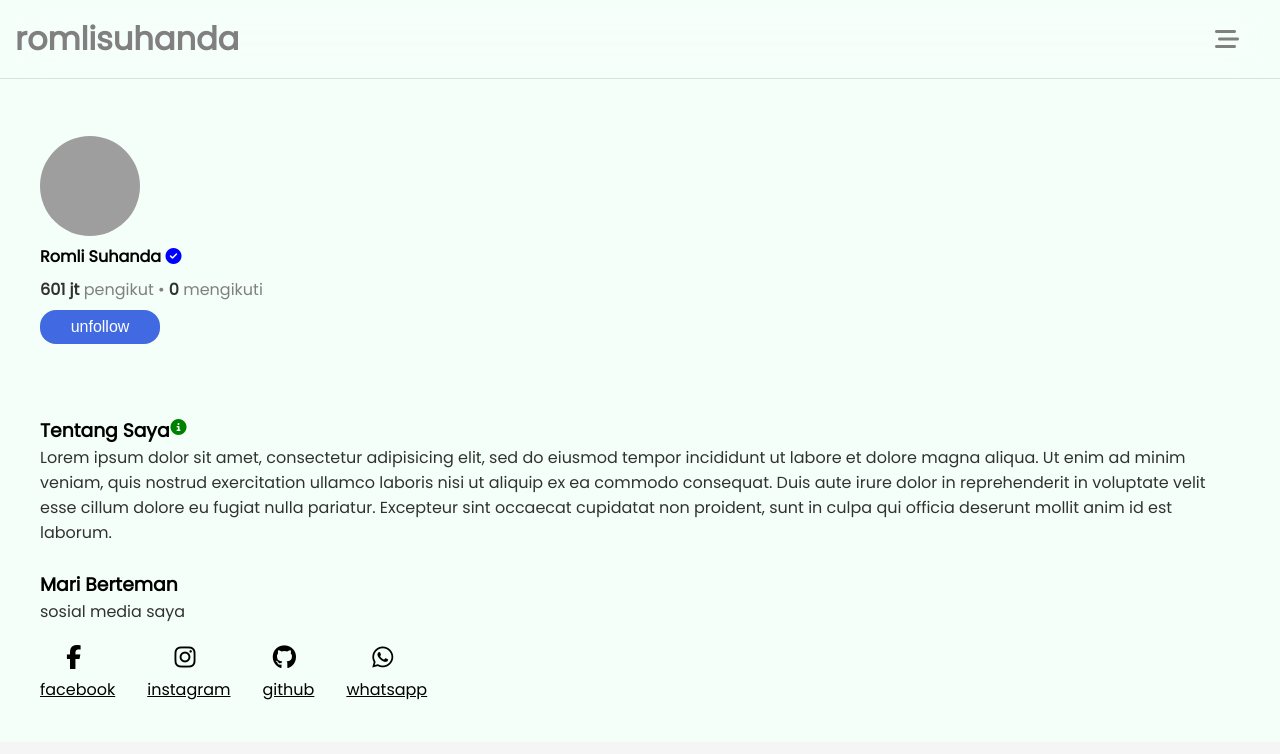
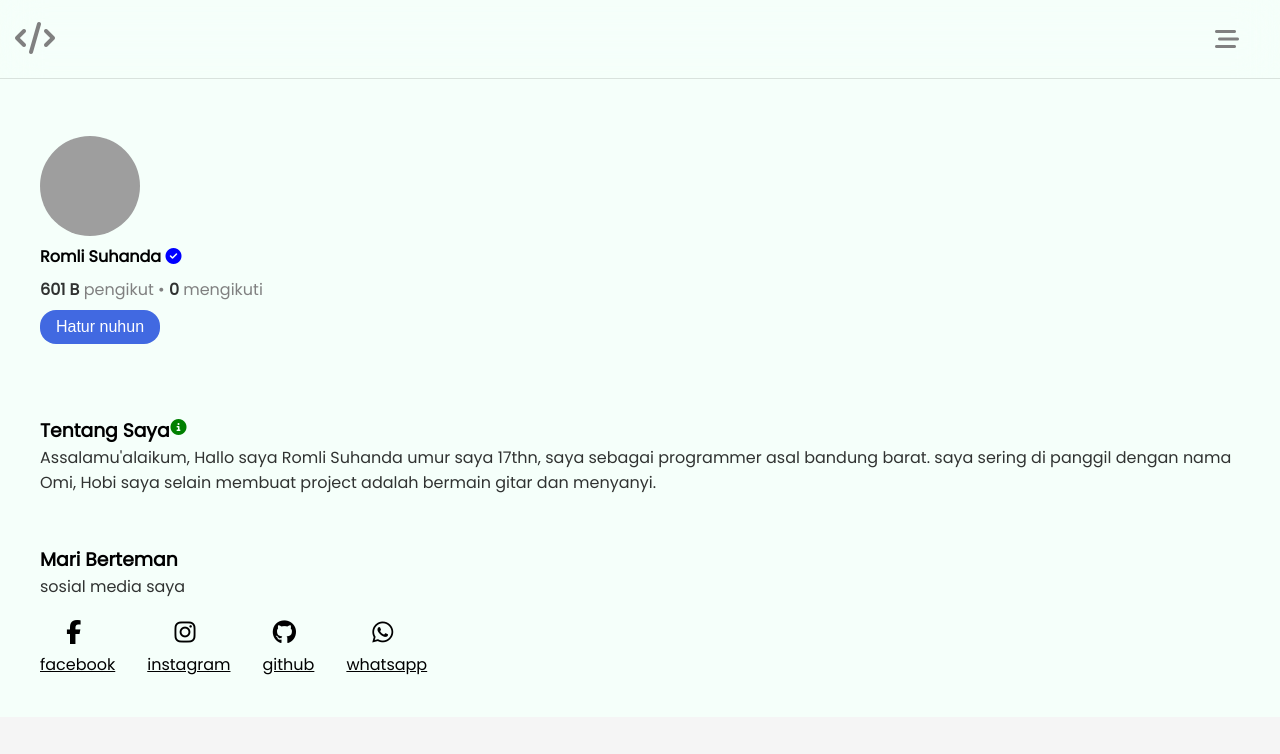
Before and after one commit to romlisuhanda/myweb, a plain HTML site: page index.html in a window 1280 px wide. Both pictures are taken after a click on the button "follow". Shown: the top 754 px of the page. Drawn offline with Linux system fonts and the light colour scheme; grey boxes are pictures that could not be loaded.

Commit message:
Update index.html

```diff
--- a/index.html
+++ b/index.html
@@ -15,7 +15,9 @@
 
 	<!-- header -->
 	<header>
-		<h1>romlisuhanda</h1>
+		<h1>
+		  <i class="fa fa-code"></i>
+		</h1>
 		<span class="menu">
 			<i class="fa fa-bars-staggered"></i>
 		</span>
@@ -26,16 +28,16 @@
 	<nav>
 		<ul>
 			<li>
-				<a href="#home">Home</a>
+				<i class="fa fa-home"></i> <a href="#home">Home</a>
 			</li>
 			<li>
-				<a href="#about">Tentang</a>
+			<i class="fa fa-circle-info"></i>	<a href="#about">Tentang</a>
 			</li>
 			<li>
-				<a href="#projek">Project</a>
+			<i class="fa fa-computer"></i>	<a href="#projek">Project</a>
 			</li>
 			<li>
-				<a href="https://instagram.com/romlishnd">Contact</a>
+			<i class="fa fa-phone"></i>	<a href="https://wa.me/6281322667077">Contact</a>
 			</li>
 		</ul>
 	</nav>
@@ -52,7 +54,7 @@
 				<span class="folower">
 					<ul>
 						<li>
-							<span class="foll" id="kntl">600.9 jt</span> pengikut  •  <span class="foll">0</span> mengikuti
+							<span class="foll" id="kntl">600.9 B</span> pengikut  •  <span class="foll">0</span> mengikuti
 						</li>
 					</ul>
 				</span>
@@ -69,13 +71,10 @@
 			<div class="contn">
 				<h3>Tentang Saya <i class="fa fa-circle-info"></i></h3>
 				<p>
-					Lorem ipsum dolor sit amet, consectetur adipisicing elit, sed do eiusmod
-					tempor incididunt ut labore et dolore magna aliqua. Ut enim ad minim veniam,
-					quis nostrud exercitation ullamco laboris nisi ut aliquip ex ea commodo
-					consequat. Duis aute irure dolor in reprehenderit in voluptate velit esse
-					cillum dolore eu fugiat nulla pariatur. Excepteur sint occaecat cupidatat non
-					proident, sunt in culpa qui officia deserunt mollit anim id est laborum.
+					Assalamu'alaikum, Hallo saya Romli Suhanda umur saya 17thn,
+saya sebagai programmer asal bandung barat. saya sering di panggil dengan nama Omi, Hobi saya selain membuat project adalah bermain gitar dan menyanyi.
 				</p>
+				<br>
 				<br>
 				<h3>Mari Berteman</h3>
 				<p>
@@ -223,8 +222,8 @@
 		const naha = document.getElementById('kntl');
 
 		teuing.addEventListener('click', ()=> {
-			naha.innerHTML = '601 jt'
-			teuing.innerHTML = 'unfollow'
+			naha.innerHTML = '601 B'
+			teuing.innerHTML = 'Hatur nuhun'
 		 // teuing.style.background = 'white'
 			teuing.style.color = '#fff'
 		})
@@ -238,4 +237,4 @@
 		})
 	</script>
 </body>
-</html>
+	</html>
```
